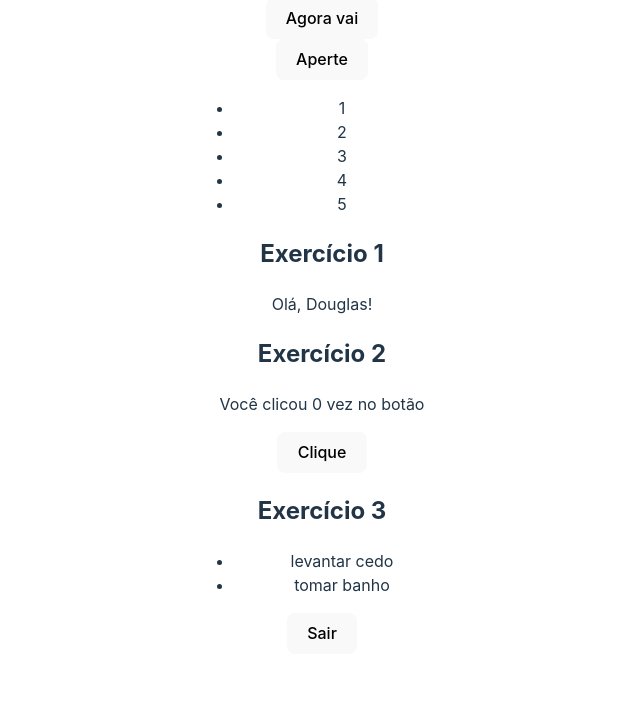
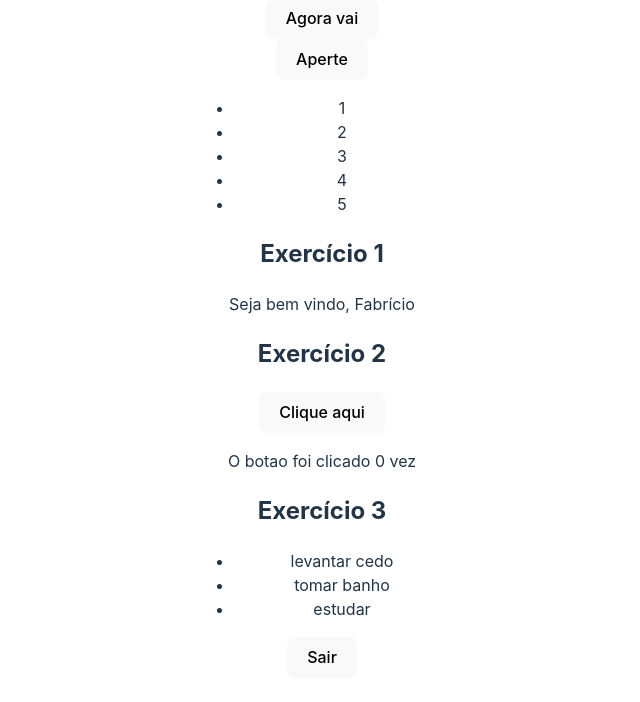
Before and after one commit to fnascimentosilva/React, a React (Vite) app in the folder 2_fundamentos/: page / in a window 1280 px wide. Shown: the part 946-1648 px from the top of the page, without its empty margins (338-978 px from the left). Built offline with nearby package versions, Linux system fonts and the light colour scheme.

Commit message:
resolvendo exercicios React

```diff
--- a/2_fundamentos/src/components/Exercises.jsx
+++ b/2_fundamentos/src/components/Exercises.jsx
@@ -7,10 +7,7 @@ function Greetings({ name }) {
     */
     return (
         <div>
-            {/* Se o name tiver vazio não imprime nada na tela, se o name tiver valor irá imprimir a mensagem Olá, name */}
-            {/* {name && <p> Olá, {name}! </p>} */}
-            {/* Operacao ternária */}
-            {name ? <p> Olá, {name}! </p> : <p> Insira um nome válido pra prosseguir! </p>}
+            {name ? <p>Seja bem vindo, {name}</p> : <p>Escreva um nome válido para inciar</p>}
         </div>
     )
 }
@@ -19,13 +16,13 @@ function Counter() {
     /* Enunciado Exercíico 2:
     Crie um componente chamado Counter que renderiza um botão e um texto indicando o número de vezes que o botão foi clcado.
     Por exemplo, se o botão foi clicado 3 vezes, o texto deve mostrar "Você clicou 3 vezes no botão". Inicialize o contador com 0 e incremente a cada clique novo. */
-    const [count, setCount] = useState(0);
+    const [count, setCount] = useState(0)
 
     return (
+
         <div>
-            {count > 1 ? <p>Você clicou {count} vezes no botão</p> : <p>Você clicou {count} vez no botão</p>}
-
-            <button onClick={() => setCount(count + 1)}>Clique</button>
+            <button onClick={() => setCount(count + 1)}>Clique aqui</button>
+            <p>O botao foi clicado {count} vez</p>
         </div>
     )
 }
@@ -34,16 +31,17 @@ const TaskList = ({ tasks }) => {
     /* Enunciado Exercício 3:
     Crie um componente chamado TaskList que aceita uma props tasks, que é um array de objetos com id e text.
     Renderize uma lista ordenada de tarefas, mostrando o texto de cada tarefa. Se não houver tarefas, exiba a nebsagen "Não há tarefas a mostrar!"*/
-    if (tasks.length === 0) {
-        return <p>Não há tarefas a mostrar!</p>;
-    }
+
+    if (tasks.length === 0) return <p>Não há tarefas a mostrar!</p>
 
     return (
-        <ul>
-            {tasks.map((task) => (
-                <li key={task.id}>{task.text}</li>
+        <>
+            <ul>{tasks.map((task) => (
+                <li key = {task.id}>{task.text}</li>
             ))}
-        </ul>
+
+            </ul>
+        </>
     )
 
 
@@ -55,12 +53,13 @@ function Exercises() {
     const tasks = [
         { id: 1, text: "levantar cedo" },
         { id: 2, text: "tomar banho" },
+        { id: 3, text: "estudar" },
     ];
 
     return (
         <div>
             <h2>Exercício 1</h2>
-            <Greetings name="Douglas" />
+            <Greetings name="Fabrício" />
 
             <h2>Exercício 2</h2>
             <Counter />
```
